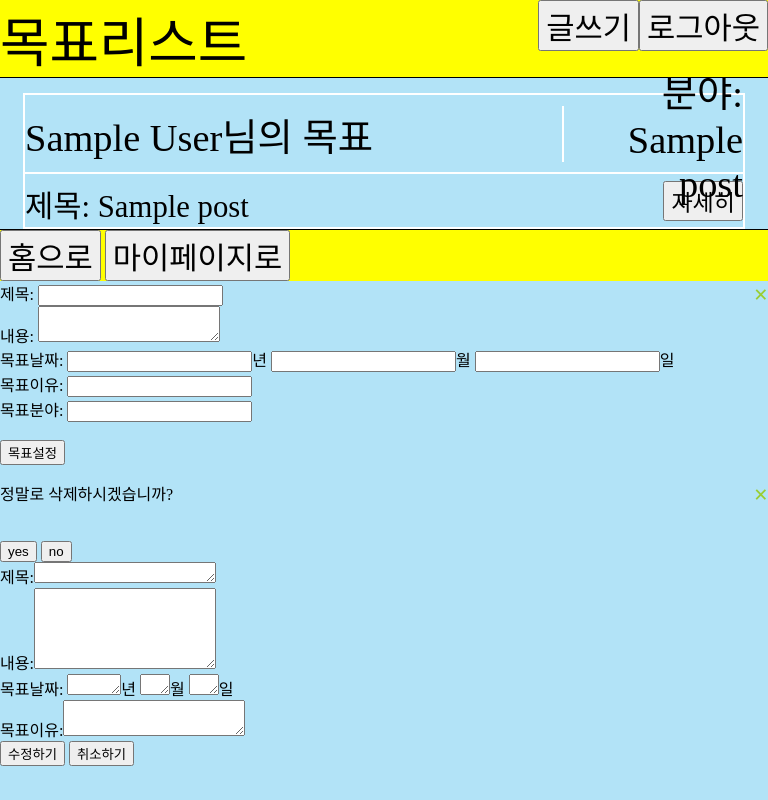
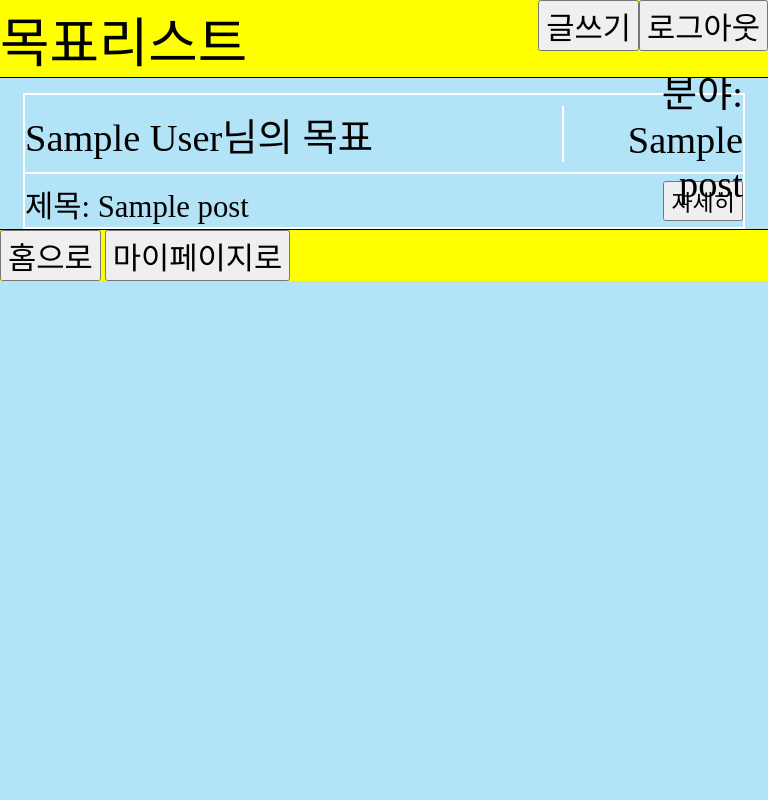
Before and after one commit to sgu960323/2020-goallist, a Django app: template Goal/templates/main.html in a window 768 px wide. Run offline with Django 3.2, Linux system fonts and the light colour scheme; the template is opened without the code that fills it: most values are stand-ins (such as "Sample title", 1, 10 or a date in 2020).

Commit message:
main.html media query

```diff
--- a/Goal/static/css/main.css
+++ b/Goal/static/css/main.css
@@ -264,6 +319,58 @@ button:hover{
     .postbutton{/*자세히 버튼*/
         font-size:3vw;
         float:right;
+    }
+    .modal{
+        display:none;/*처음에는 안 보이도록*/
+        position:fixed;
+        z-index:1;
+        top:0;
+        height:100%;
+        width:100%;
+        background-color: rgba(0,0,0,0.4); /* 이걸로 opacity 설정을 해야 안의 content가 보이게됨*/
+        /*opacity:0.4 이걸 하게 되면 그냥 안의 content까지 opacity가 0.4로 설정되어 content도 안보이게됨*/
+    }
+    .modal-content{/*modal 안의 내용*/
+        margin-top:15%;
+        margin-left:7%;
+        margin-right:7%;
+        background-color:white;
+        height:100vw;
+        border:solid 2px grey;
+        border-radius:10px;
+    }
+    #nickname{
+        margin-top:6%;
+        border-bottom:solid 1.5px grey;
+        font-size:5vw;
+    }
+    #title{
+        overflow:auto;
+        height:8%;
+        border-bottom:solid 1.5px grey;
+        font-size:4vw;
+    }
+    #body{
+        overflow:auto;/*지정한 범위를 넘으면 넘치지 않고 scroll이 생기도록*/
+        height:50%;
+        border-bottom:solid 1.5px grey;
+        font-size:4vw;
+    }
+    #date{
+        border-bottom:solid 1.5px grey;
+        font-size:4vw;
+    }
+    #reason{
+        overflow:auto;
+        height:24%;
+        font-size:4vw;
+    }
+    #mybutton button{
+        border:solid 1px skyblue;
+        background-color:rgb(71, 69, 69);
+        color:skyblue;
+        padding:7px;
+        font-size:4vw;
     }
 }
 /*Tablet Device-iPad 가로버전*/
@@ -454,7 +561,7 @@ button:hover{
 .close{
     color:yellowgreen;
     float: right;
-    font-size:25px;
+    font-size:5vw;
     font-weight:bold;
 }
 
```
Also changed, not shown: other parts of Goal/static/css/main.css (+58 -3 lines), Goal/static/css/home.css (+7 -0 lines).
